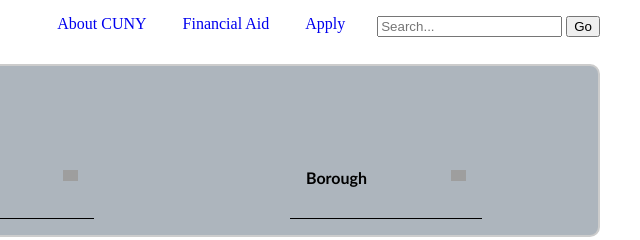
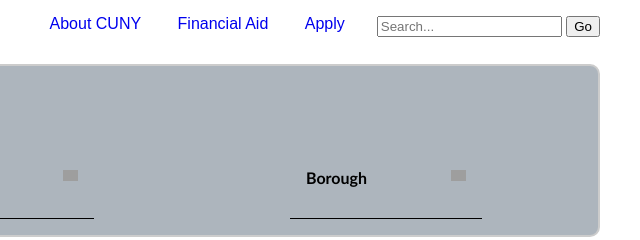
Before and after one commit to el-leone/mmp240final, a plain HTML site: page index.html in a window 1280 px wide. Shown: the top 240 px of the page, 640-1280 px from the left. Drawn offline with Linux system fonts and the light colour scheme; grey boxes are pictures that could not be loaded.

Commit message:
Update style.css

```diff
--- a/style.css
+++ b/style.css
@@ -4,6 +4,10 @@
     max-width: 1200px;
     margin:0 auto;
     padding:1em;
+}
+
+.menu{
+    font-family: sans-serif;
 }
 
 body {
```
